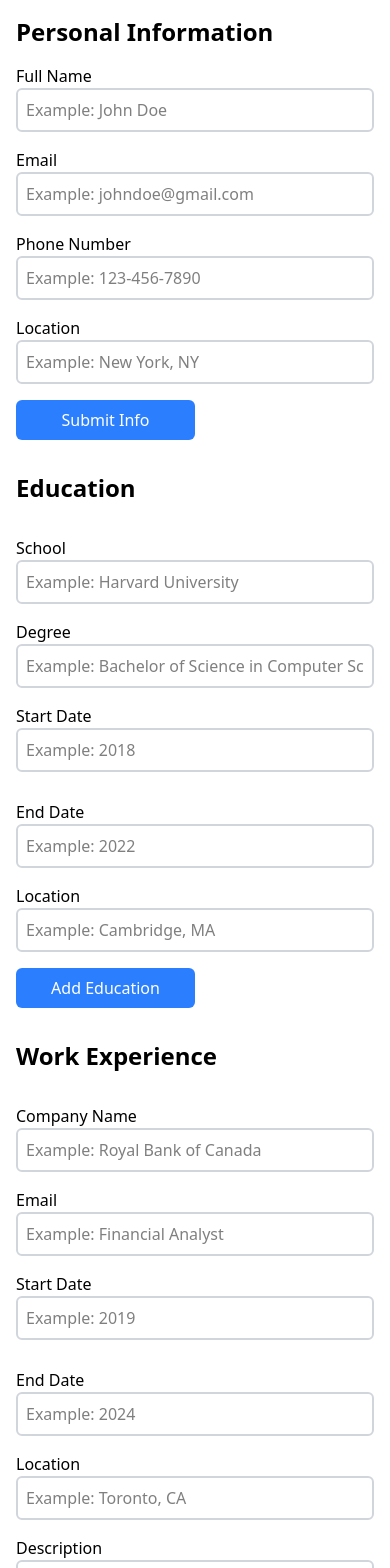
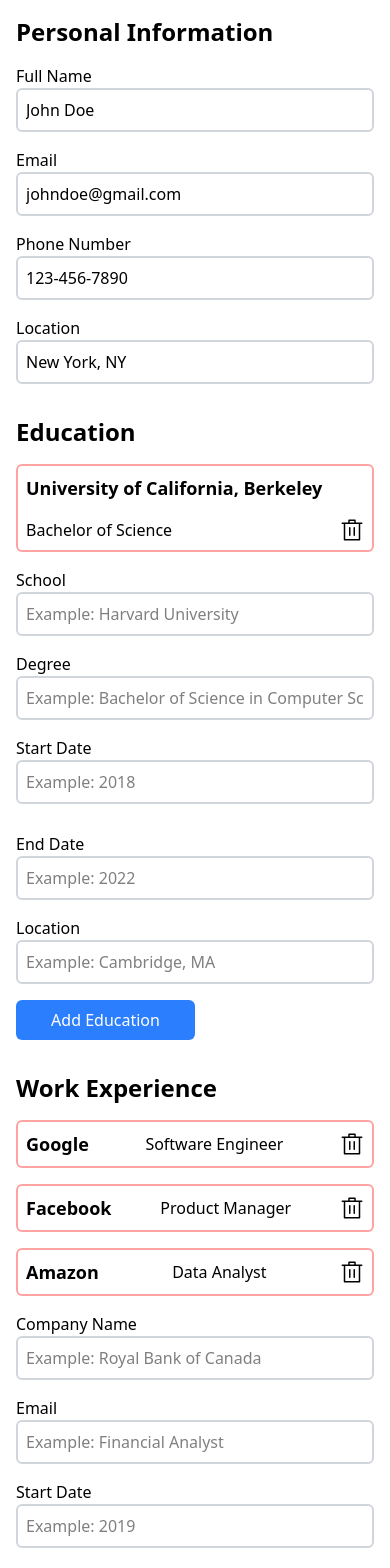
Before and after one commit to AndrewC145/CV-Application, a React (Vite) app: page / in a window 390 px wide. Shown: the top 1568 px of the page. Built offline with nearby package versions, Linux system fonts and the light colour scheme.

Commit message:
Added Functionality to Personal, Experience, And Education

```diff
--- a/src/App.jsx
+++ b/src/App.jsx
@@ -1,13 +1,63 @@
+import { useState } from "react";
+
 import PersonalInfo from "./components/PersonalInfo";
 import Education from "./components/Education";
 import Experience from "./components/Experience";
 
 function App() {
+  const [personalInfo, setPersonalInfo] = useState({
+    name: "John Doe",
+    email: "johndoe@gmail.com",
+    phone: "123-456-7890",
+    location: "New York, NY",
+  });
+
+  const [educations, setEducations] = useState([
+    {
+      id: crypto.randomUUID(),
+      school: "University of California, Berkeley",
+      degree: "Bachelor of Science",
+      startDate: "2010",
+      endDate: "2014",
+      location: "Berkeley, CA",
+    },
+  ]);
+
+  const [experiences, setExperiences] = useState([
+    {
+      id: crypto.randomUUID(),
+      companyName: "Google",
+      position: "Software Engineer",
+      startDate: "2015",
+      endDate: "2017",
+      location: "Mountain View, CA",
+      description: "Worked on the Google Search team.",
+    },
+    {
+      id: crypto.randomUUID(),
+      companyName: "Facebook",
+      position: "Product Manager",
+      startDate: "2018",
+      endDate: "2020",
+      location: "Menlo Park, CA",
+      description: "Managed the development of Facebook's mobile app.",
+    },
+    {
+      id: crypto.randomUUID(),
+      companyName: "Amazon",
+      position: "Data Analyst",
+      startDate: "2020",
+      endDate: "2022",
+      location: "Seattle, WA",
+      description: "Analyzed customer data to improve sales.",
+    },
+  ]);
+
   return (
     <div className="container mx-auto">
-      <PersonalInfo />
-      <Education />
-      <Experience />
+      <PersonalInfo personalInfo={personalInfo} handlePersonalInfo={setPersonalInfo} />
+      <Education educationInfo={educations} handleEducationInfo={setEducations} />
+      <Experience experienceInfo={experiences} handleExperienceInfo={setExperiences} />
     </div>
   );
 }
--- a/src/components/Education.jsx
+++ b/src/components/Education.jsx
@@ -1,13 +1,12 @@
 import { useState } from "react";
 import DeleteIcon from "../svg/delete.svg";
 
-function Education() {
-  const [school, setSchool] = useState("");
-  const [degree, setDegree] = useState("");
-  const [startDate, setStartDate] = useState("");
-  const [endDate, setEndDate] = useState("");
-  const [location, setLocation] = useState("");
-  const [educations, setEducations] = useState([]);
+function Education({ educationInfo, handleEducationInfo }) {
+  const [school, setSchool] = useState(educationInfo.school || "");
+  const [degree, setDegree] = useState(educationInfo.degree || "");
+  const [startDate, setStartDate] = useState(educationInfo.startDate || "");
+  const [endDate, setEndDate] = useState(educationInfo.endDate || "");
+  const [location, setLocation] = useState(educationInfo.location || "");
 
   const handleSchool = (e) => {
     setSchool(e.target.value);
@@ -31,10 +30,19 @@
 
   const addEducation = () => {
     if (school.trim() !== "" && degree.trim() !== "") {
-      setEducations((prevEducations) => [
-        ...prevEducations,
-        { school, degree, startDate, endDate, location },
-      ]);
+      const newEducation = {
+        id: crypto.randomUUID(),
+        school,
+        degree,
+        startDate,
+        endDate,
+        location,
+      };
+      handleEducationInfo((prevEducation) => {
+        const updatedEducation = [...prevEducation, newEducation];
+        console.log(updatedEducation);
+        return updatedEducation;
+      });
       setSchool("");
       setDegree("");
       setStartDate("");
@@ -44,15 +52,18 @@
   };
 
   const removeEducation = (index) => {
-    const updatedEducations = educations.filter((_, i) => i !== index);
-    setEducations(updatedEducations);
+    handleEducationInfo((prevEducation) => {
+      const updatedEducation = prevEducation.filter((_, i) => i !== index);
+      console.log(updatedEducation);
+      return updatedEducation;
+    });
   };
 
   return (
     <div className="flex flex-col gap-4 p-4 md:w-[35%] lg:w-[30%]">
       <h1 className="text-2xl font-bold">Education</h1>
       <div className="flex flex-col gap-4">
-        {educations.map((education, index) => (
+        {educationInfo.map((education, index) => (
           <div
             key={index}
             className="flex flex-wrap items-center justify-between gap-4 rounded-md border-2 border-red-300 p-2"
--- a/src/components/Experience.jsx
+++ b/src/components/Experience.jsx
@@ -1,14 +1,13 @@
 import { useState } from "react";
 import DeleteIcon from "../svg/delete.svg";
 
-function Experience() {
-  const [companyName, setCompanyName] = useState("");
-  const [position, setPosition] = useState("");
-  const [startDate, setStartDate] = useState("");
-  const [endDate, setEndDate] = useState("");
-  const [location, setLocation] = useState("");
-  const [description, setDescription] = useState("");
-  const [experience, setExperience] = useState([]);
+function Experience({ experienceInfo, handleExperienceInfo }) {
+  const [companyName, setCompanyName] = useState(experienceInfo.companyName || "");
+  const [position, setPosition] = useState(experienceInfo.position || "");
+  const [startDate, setStartDate] = useState(experienceInfo.startDate || "");
+  const [endDate, setEndDate] = useState(experienceInfo.endDate || "");
+  const [location, setLocation] = useState(experienceInfo.location || "");
+  const [description, setDescription] = useState(experienceInfo.description || "");
 
   const handleCompanyName = (e) => {
     setCompanyName(e.target.value);
@@ -36,10 +35,21 @@
 
   const addExperience = () => {
     if (companyName.trim() !== "" && position.trim() !== "") {
-      setExperience((prevExperience) => [
-        ...prevExperience,
-        { companyName, position, startDate, endDate, location, description },
-      ]);
+      const newExperience = {
+        id: crypto.randomUUID(),
+        companyName,
+        position,
+        startDate,
+        endDate,
+        location,
+        description,
+      };
+
+      handleExperienceInfo((prevExperience) => {
+        const updatedExperiences = [...prevExperience, newExperience];
+        console.log(updatedExperiences);
+        return updatedExperiences;
+      });
 
       setCompanyName("");
       setPosition("");
@@ -51,15 +61,18 @@
   };
 
   const removeExperience = (index) => {
-    const updatedExperiences = experience.filter((_, i) => i !== index);
-    setExperience(updatedExperiences);
+    handleExperienceInfo((prevExperience) => {
+      const updatedExperiences = prevExperience.filter((_, i) => i !== index);
+      console.log(updatedExperiences);
+      return updatedExperiences;
+    });
   };
 
   return (
     <div className="flex flex-col gap-4 p-4 md:w-[35%] lg:w-[30%]">
       <h1 className="text-2xl font-bold">Work Experience</h1>
       <div className="flex flex-col gap-4">
-        {experience.map((exp, index) => (
+        {experienceInfo.map((exp, index) => (
           <div
             key={index}
             className="flex flex-wrap items-center justify-between gap-4 rounded-md border-2 border-red-300 p-2"
@@ -104,7 +117,7 @@
             type="text"
             id="workStart"
             placeholder="Example: 2019"
-            className="rounded-md border-2 border-gray-300 p-2 font-normal"
+            className="w-full rounded-md border-2 border-gray-300 p-2 font-normal"
             value={startDate}
             onChange={handleStartDate}
           ></input>
@@ -115,7 +128,7 @@
             type="text"
             id="workEnd"
             placeholder="Example: 2024"
-            className="rounded-md border-2 border-gray-300 p-2 font-normal"
+            className="w-full rounded-md border-2 border-gray-300 p-2 font-normal"
             value={endDate}
             onChange={handleEndDate}
           ></input>
--- a/src/components/PersonalInfo.jsx
+++ b/src/components/PersonalInfo.jsx
@@ -1,32 +1,29 @@
 import { useState } from "react";
 
-function PersonalInfo() {
-  const [fullName, setFullName] = useState("");
-  const [email, setEmail] = useState("");
-  const [phone, setPhone] = useState("");
-  const [location, setLocation] = useState("");
+function PersonalInfo({ personalInfo, handlePersonalInfo }) {
+  const [name, setName] = useState(personalInfo.name);
+  const [email, setEmail] = useState(personalInfo.email);
+  const [phone, setPhone] = useState(personalInfo.phone);
+  const [location, setLocation] = useState(personalInfo.location);
 
-  const handleFullName = (e) => {
-    setFullName(e.target.value);
+  const handleNameChange = (e) => {
+    setName(e.target.value);
+    handlePersonalInfo({ ...personalInfo, name: e.target.value });
   };
 
-  const handleEmail = (e) => {
+  const handleEmailChange = (e) => {
     setEmail(e.target.value);
+    handlePersonalInfo({ ...personalInfo, email: e.target.value });
   };
 
-  const handlePhone = (e) => {
+  const handlePhoneChange = (e) => {
     setPhone(e.target.value);
+    handlePersonalInfo({ ...personalInfo, phone: e.target.value });
   };
 
-  const handleLocation = (e) => {
+  const handleLocationChange = (e) => {
     setLocation(e.target.value);
-  };
-
-  const handleSubmit = () => {
-    console.log("Full Name:", fullName);
-    console.log("Email:", email);
-    console.log("Phone Number:", phone);
-    console.log("Location:", location);
+    handlePersonalInfo({ ...personalInfo, location: e.target.value });
   };
 
   return (
@@ -39,8 +36,8 @@
           id="name"
           placeholder="Example: John Doe"
           className="rounded-md border-2 border-gray-300 p-2 font-normal"
-          value={fullName}
-          onChange={handleFullName}
+          value={name}
+          onChange={handleNameChange}
         ></input>
       </label>
       <label htmlFor="email" className="flex flex-col font-medium">
@@ -51,7 +48,7 @@
           placeholder="Example: johndoe@gmail.com"
           className="rounded-md border-2 border-gray-300 p-2 font-normal"
           value={email}
-          onChange={handleEmail}
+          onChange={handleEmailChange}
         ></input>
       </label>
       <label htmlFor="phoneNum" className="flex flex-col font-medium">
@@ -62,7 +59,7 @@
           placeholder="Example: 123-456-7890"
           className="rounded-md border-2 border-gray-300 p-2 font-normal"
           value={phone}
-          onChange={handlePhone}
+          onChange={handlePhoneChange}
         ></input>
       </label>
       <label htmlFor="location" className="flex flex-col font-medium">
@@ -73,15 +70,9 @@
           placeholder="Example: New York, NY"
           className="rounded-md border-2 border-gray-300 p-2 font-normal"
           value={location}
-          onChange={handleLocation}
+          onChange={handleLocationChange}
         ></input>
       </label>
-      <button
-        className="w-[50%] cursor-pointer rounded-md bg-blue-500 p-2 text-white sm:w-[30%] md:w-[60%] xl:w-[40%]"
-        onClick={handleSubmit}
-      >
-        Submit Info
-      </button>
     </div>
   );
 }
```
